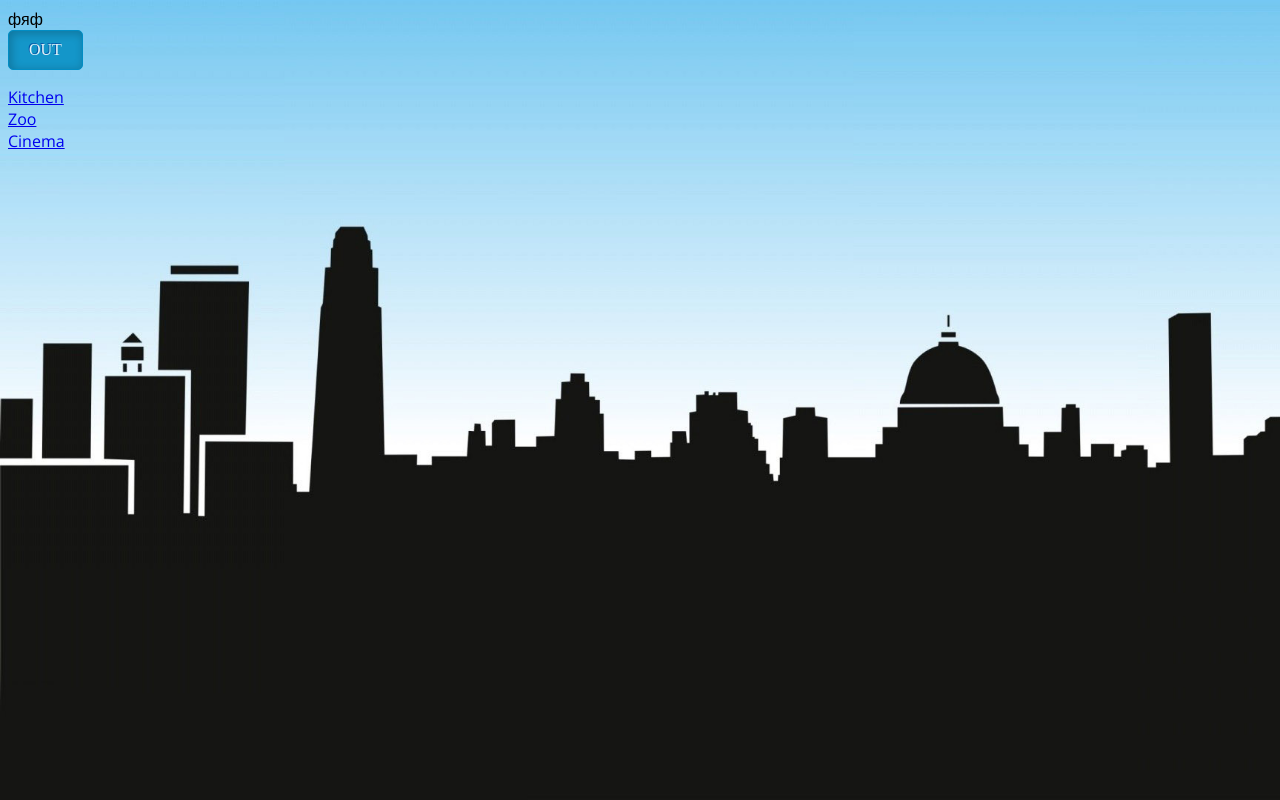
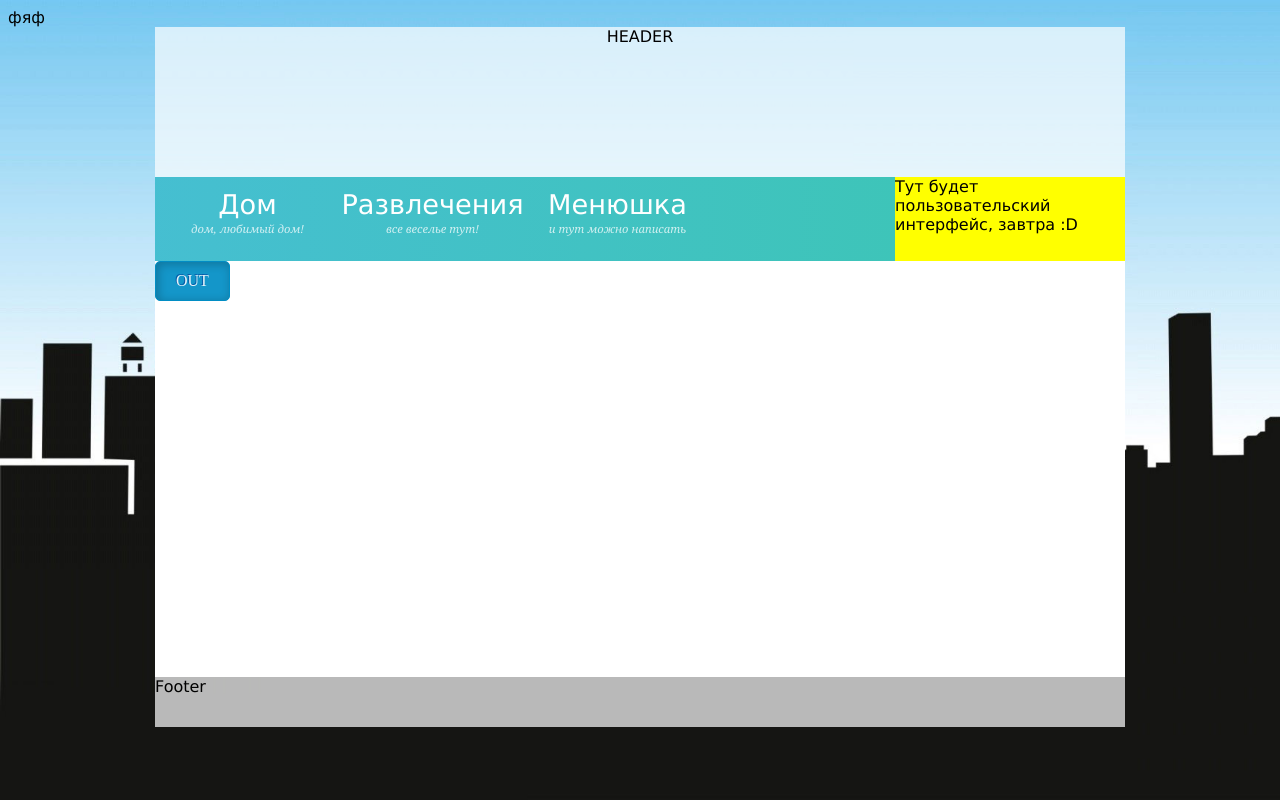
Before and after one commit to Azizjan-leo/english_go, a PHP site: page / in a window 1280 px wide. Run offline with PHP 8.4, Linux system fonts and the light colour scheme; a user stored in the database is signed in.

Commit message:
Navigation menu

```diff
--- a/index.php
+++ b/index.php
@@ -9,6 +9,7 @@
 ?>
 <html>
 	<head>
+		<meta http-equiv="Content-Type" content="text/html; charset=windows-1251" />
 		<title>English-go</title>
 		<link rel="stylesheet" type="text/css" href="styles/style.css">
 	</head>
@@ -24,12 +25,43 @@
 			}
 			else{
 				echo $_SESSION["user_name"];
-				print '<form  method="post">
+				print '<div id="header"><center>HEADER</center></div>
+				<div id="content">
+				<div id="navigation">
+					<div class="nav_menu">
+						<ul id="menu">
+							<li>
+								<a href="index.php"><div>Дом<span>дом, любимый дом!</span></div></a>
+								<ul id="gradient_bg">
+									<li><a href="pages/kitchen.php">Кухня</a></li>
+								</ul>
+							</li>
+							<li>
+								<a href="#"><div>Развлечения<span>все веселье тут!</span></div></a>
+								<ul id="gradient_bg">
+									<li><a href="pages/cinema.php">Кинотеатр</a></li>
+									<li><a href="pages/zoo.php">Зоопарк</a></li>
+								</ul>
+							</li>
+							<li>
+								<a href="#"><div>Менюшка<span>и тут можно написать</span></div></a>
+							</li>
+						</ul>
+					</div>
+
+					<div class="user_stat">
+					Тут будет пользовательский интерфейс, завтра :D
+					</div>
+
+				</div>
+				<div id="gen_content">
+				<form  method="post">
 				<input type="submit" name="out" value="OUT">
 				</form>
-				<a href="pages/kitchen.php">Kitchen</a><br/>
-				<a href="pages/zoo.php">Zoo</a><br/>
-				<a href="pages/cinema.php">Cinema</a><br/>';
+				</div>
+				</div>
+				<div id="footer">Footer</div>
+				';
 
 			}
 
--- a/styles/style.css
+++ b/styles/style.css
@@ -1,8 +1,8 @@
-@import url(https://fonts.googleapis.com/css?family=Open+Sans&subset=latin,cyrillic-ext);
 body{
 	background-image: url("../image/bg.jpg");
 	background-size: cover;
-	font-family: 'Open Sans', sans-serif;
+	font-family: Verdana, "Geneva CY", "DejaVu Sans", sans-serif;
+	height: auto !important;
 }
 
 #sign, #sign_form, #settings{
@@ -34,6 +34,17 @@ body{
 	padding-top:15%;
 	position:absolute;
 	left: 120px;
+}
+
+.user_stat{
+float:right;
+background: yellow;
+width: 230px;
+height: 84px;
+}
+
+.nav_menu{
+float:left;
 }
 
 #settings {
@@ -160,3 +171,119 @@ height: 32px;
   background-image: linear-gradient(#dedede, #f2f2f2);
 }
 /*-------------------*/
+#header, #navigation, #content, #footer{
+position: relative;
+margin:auto;
+}
+#header{
+background: rgba(255,255,255,0.7);
+width:970px;
+height:150px;
+}
+
+#navigation{
+height:84px;
+width:970px;
+}
+
+#content{
+background:white;
+width:970px;
+height:500px;
+}
+
+#gen_content{
+
+}
+
+#footer{
+background: rgba(255,255,255,0.7);
+width:970px;
+height:50px;
+}
+
+
+/*---------------------Navigation-----------------------*/
+.nav_menu{
+position: relative;
+width: 740px;
+background: linear-gradient(to left, rgba(54, 194, 182, 0.96) 0, rgba(62, 188, 207, 0.96) 100%);
+z-index: 1000;
+}
+#menu {
+	padding: 0;
+	margin: 0;
+	font-size: 100%;
+	font-family: Georgia;
+	overflow: visible;
+	}
+
+#gradient_bg{
+background: linear-gradient(to bottom, rgba(58, 162, 173, 1) 0, rgba(62, 188, 207, 0.96) 100%);
+}
+
+#menu li {
+	list-style: none;
+	float: left;
+	height: 72px;
+	padding: 0;
+	margin: 0;
+	width: 185px;
+	text-align: center;
+	position: relative;
+	padding-top: 12px;
+	}
+
+#menu li ul {
+	list-style: none;
+	padding: 0;
+	margin: 0;
+	width: 220px;
+	display: none;
+	position: absolute;
+	left: 0;
+	top: 84px;
+	}
+#menu li ul li {
+	float: none;
+	height: 33px;
+	margin: 0;
+	width: 220px;
+	text-align: center;
+	}
+
+#menu  ul  li a {
+width: 220px;
+}
+
+#menu li a {
+	display: block;
+	width: 185px;
+	height: 84px;
+	color: #fff;
+	text-decoration: none;
+	}
+
+#menu > li > a > div > span {
+  color: rgba(255, 255, 255, .75);
+  display: block;
+  font-family: Georgia, "Times New Roman", Times, serif;
+  font-size: .7rem;
+  font-style: italic;
+  line-height: 1rem;
+  max-width: 260px;
+}
+
+#menu > li > a {
+    max-width: 500px;
+    font-size: 1.7rem;
+    line-height: 2rem;
+	font-family: Verdana, "Geneva CY", "DejaVu Sans", sans-serif;
+  }
+#menu li:hover ul, #menu li.jshover ul {
+	display: block;
+	}
+#menu li:hover, #menu li.jshover {
+	 background-color: rgba(0, 0, 0, .15);
+	}
+/*---------------------------------------------*/
```
